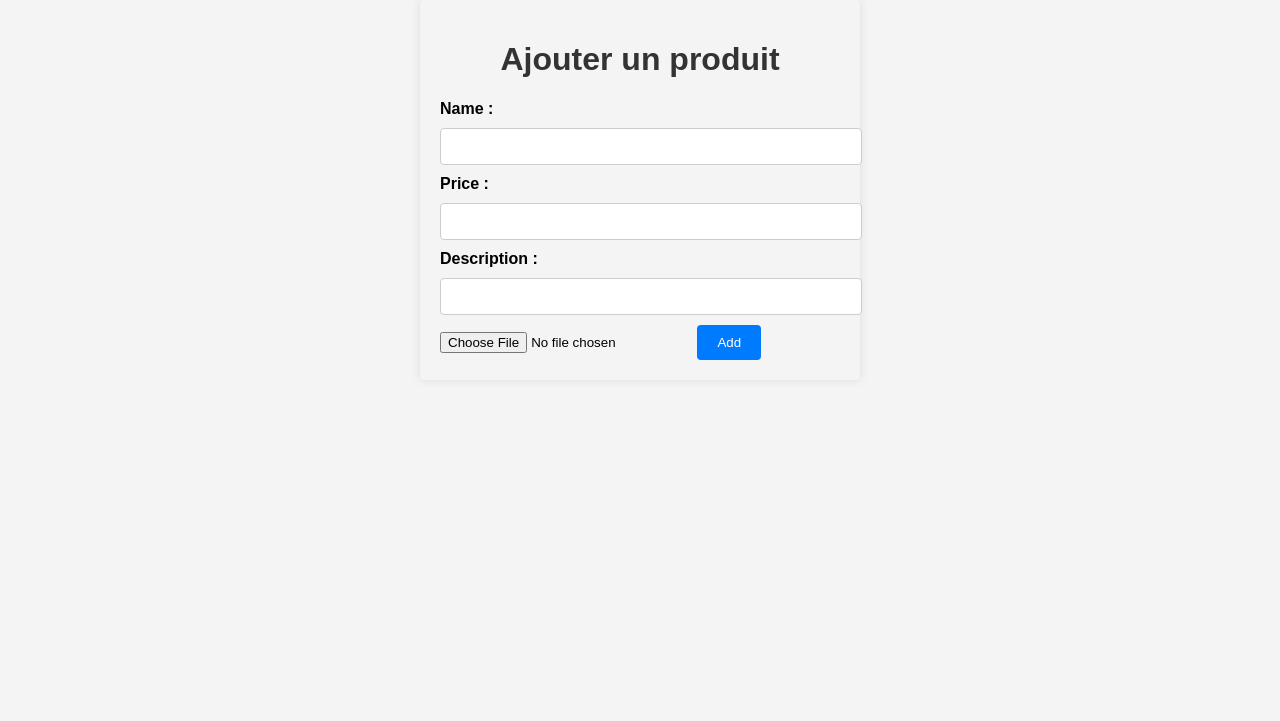
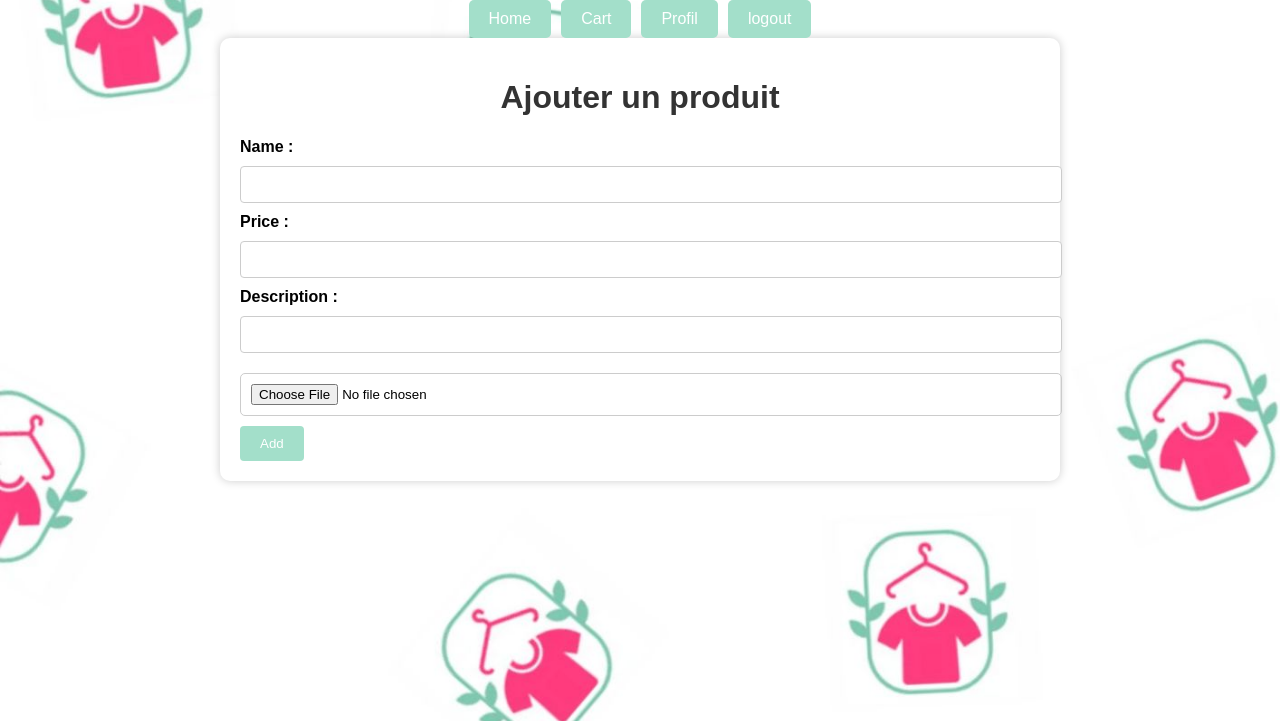
Before and after one commit to sebDtSci/vintedLikeComputingVision, a Flask app: page /add_product in a window 1280 px wide. Shown: the top 721 px of the page. Run offline with Flask 3, Linux system fonts and the light colour scheme.

Commit message:
new design

```diff
--- a/app.py
+++ b/app.py
@@ -46,6 +46,19 @@ def read_products_from_csv():
         for row in csv_reader:
             products.append(row)
     return products
+
+def user_from_csv():
+    """_summary_
+
+    Returns:
+        _type_: _description_
+    """
+    inf = []
+    with open(file = 'client.csv', mode = 'r') as file:
+        csv_reader = csv.DictReader(file)
+        for row in csv_reader:
+            inf.append(row)
+    return inf
 
 def allowed_file(filename):
     return '.' in filename and filename.rsplit('.', 1)[1].lower() in ALLOWED_EXTENSIONS
@@ -149,7 +162,6 @@ def add_product():
 @app.route('/product/<string:product_id>', methods=['GET'])
 def product_detail(product_id):
     products = read_products_from_csv()
-    # product = next((item for item in products if int(item['id']) == product_id), None)
     product = next((item for item in products if item['id'] == product_id), None)
 
     if product:
@@ -234,6 +246,54 @@ def add_to_cart():
 
     return redirect(url_for('index'))
 
+@app.route('/mesinfos', methods=['GET','POST'])
+def mesinfos():
+    infs = read_clients_from_csv()
+    for i in infs:
+        if i['id'] == str(current_user.id):  # Assurez-vous que les types des deux id correspondent
+            # return render_template('mesinfos.html', product=i)  # Retourne les informations si une correspondance est trouvée
+            if request.method == 'POST':
+                    # Update product details based on form data
+                    name = request.form['name']
+                    price = request.form['price']
+
+                    # Update the product in the CSV file
+                    for item in infs:
+                        if item['id'] == current_user.id:
+                            item['password'] = price
+                            item['id'] = name
+
+                    # Write the updated product list back to the CSV file
+                    with open('client.csv', 'w', newline='') as file:
+                        fieldnames = ['id', 'password']
+                        csv_writer = csv.DictWriter(file, fieldnames=fieldnames)
+                        csv_writer.writeheader()
+                        csv_writer.writerows(infs)
+
+
+                    products = read_products_from_csv()
+        # Update the product in the CSV file
+                    for item in products:
+                        if item['client'] == current_user.id:
+                            item['client'] = name
+
+
+                        # Write the updated product list back to the CSV file
+                    with open('products.csv', 'w', newline='') as file:
+                        fieldnames = ['id', 'name', 'price', 'client', 'img']
+                        csv_writer = csv.DictWriter(file, fieldnames=fieldnames)
+                        csv_writer.writeheader()
+                        csv_writer.writerows(products)
+
+                    # current_user.id = name
+
+                    return redirect(url_for('index'))
+            # print(i)
+            return render_template('mesinfos.html', product=i)
+
+
+
+
 @app.route('/show_cart')
 def show_cart():
     products_dict = {}
--- a/client.csv
+++ b/client.csv
@@ -1,5 +1,6 @@
 id,password
-seb,seb
+sebDtSci,seb43
 seb2,seb
 frank,1234
 frank,seb
+seb,seb43
--- a/model/nlpNER.py
+++ b/model/nlpNER.py
@@ -1,3 +1,4 @@
+""" Python file"""
 import spacy
 from spacy import displacy, tokenizer
 nlp = spacy.load('en_core_web_sm')
--- a/products.csv
+++ b/products.csv
@@ -1,2 +1 @@
 id,name,price,client,img
-c8be68b5-d6c9-41a8-b2b1-cc96be399812,ghost recon,45,seb,down.jpeg,"Video game Ghost recon from Ubisoft for Xbox 360, very good state.",['Ubisoft'],ghost
--- a/static/styles.css
+++ b/static/styles.css
@@ -1,9 +1,4 @@
-body {
-    font-family: Arial, sans-serif;
-    background-color: #f4f4f4;
-    margin: 0;
-    padding: 0;
-}
+
 
 h1 {
     color: #333;
@@ -16,7 +11,7 @@ h1 {
 
 label {
     display: inline-block;
-    width: 100px;
+    /* width: 100px; */
     font-weight: bold;
 }
 
@@ -29,7 +24,7 @@ input[type="text"] {
 }
 
 input[type="submit"] {
-    background-color: #007bff;
+    background-color: #a3dfca;
     color: #fff;
     padding: 10px 20px;
     border: none;
@@ -38,7 +33,7 @@ input[type="submit"] {
 }
 
 input[type="submit"]:hover {
-    background-color: #0056b3;
+    background-color: #a3dfca;
 }
 
 
@@ -57,7 +52,7 @@ input[type="submit"]:hover {
 
 .add-button a {
     display: inline-block;
-    background-color: #007bff;
+    background-color: #a3dfca;
     color: #fff;
     padding: 10px 20px;
     margin-top: 20px;
@@ -66,52 +61,40 @@ input[type="submit"]:hover {
 }
 
 .add-button a:hover {
-    background-color: #0056b3;
-}
-/* ... vos autres styles ... */
-
-.container {
-    width: 90%;
-    max-width: 400px;
-    margin: auto;
-    padding: 20px;
-    box-shadow: 0 0 10px rgba(0,0,0,0.1);
-    border-radius: 4px;
+    background-color: #a3dfca;
 }
 
 .login-form {
+    text-align: center;
     display: flex;
     flex-direction: column;
     gap: 20px;
 }
 
-.form-input {
-    padding: 10px;
-    border: 1px solid #ccc;
-    border-radius: 4px;
+
+
+/* Paragraphs */
+.container p {
+    font-size: 16px;
+    line-height: 1.5;
+    color: #666;
+    /* display: inline-block; Important pour faire en sorte que la bordure entoure le texte */
+    /* border: 1px solid #ccc; Ajoute une bordure */
+    /* padding: 5px; Espace entre le texte et la bordure */
+    /* margin: 5px; *//*Espace autour du paragraphe */
 }
 
-.submit-button {
-    background-color:#a3dfca; /*	 #007bff;*/
-    /* color: #fff; */
-    color: #e73491;
+/* Edit and Delete Buttons */
+.edit-button, .delete-button {
+    background-color: #f2f2f2;
     padding: 10px 20px;
-    border: none;
-    border-radius: 4px;
-    cursor: pointer;
+    border: 1px solid #ccc;
+    border-radius: 5px;
+    text-decoration: none;
+    color: #333;
+    margin-right: 10px;
 }
 
-.submit-button:hover {
-    background-color: #0056b3;
+.edit-button:hover, .delete-button:hover {
+    background-color: #ccc;
 }
-
-.logo h1 {
-    background-color:#a3dfca;
-    padding: 20px; /* Ajoute un espace autour du texte */
-    border: 2px solid #e73491; /* Ajoute une bordure */
-    border-radius: 10px; /* Arrondit les coins */
-    color: #e73491;
-    display: inline-block; /* Change le comportement par défaut de l'élément de bloc */
-    align-items: center;
-
-}
--- a/static/stylesLog.css
+++ b/static/stylesLog.css
@@ -1,8 +1,12 @@
-/* body {
+body {
     font-family: Arial, sans-serif;
-    background-color: #f2f2f2;
     margin: 0;
     padding: 0;
+    /* background-image: url('{{ url_for("static", filename="bg.jpg") }}'); */
+    background-image: url("bg.jpg");
+    background-size: cover;
+    background-position: center;
+    background-attachment: fixed;
 }
 
 .container {
@@ -14,11 +18,16 @@
     box-shadow: 0 0 10px rgba(0, 0, 0, 0.2);
 }
 
-h1 {
-    text-align: center;
+.logo {
+    background-color:#a3dfca;
+    padding: 20px; /* Ajoute un espace autour du texte */
+    border: 2px solid #e73491; /* Ajoute une bordure */
+    border-radius: 10px; /* Arrondit les coins */
+    color: #e73491;
+
 }
 
-.login-form {
+h1 {
     text-align: center;
 }
 
@@ -30,22 +39,20 @@ h1 {
     border-radius: 5px;
 }
 
+
 .submit-button {
-    background-color: #a3dfca;
+    background-color:#a3dfca; /*	 #007bff;*/
+    /* color: #fff; */
     color: #e73491;
+    padding: 10px 20px;
     border: none;
-    padding: 10px 20px;
     border-radius: 5px;
     cursor: pointer;
 }
 
-.submit-button:hover {
-    background-color: #0056b3;
-}
-
 a {
     text-decoration: none;
-    color: #007BFF;
+    color: #a3dfca;
 }
 
 .products {
@@ -62,7 +69,7 @@ a {
     border-radius: 5px;
     box-shadow: 0 0 5px rgba(0, 0, 0, 0.2);
     width: calc(33.33% - 20px);
-} */
+}
 
 img {
     max-width: 100%;
@@ -71,61 +78,26 @@ img {
 }
 
 
-body {
-    font-family: Arial, sans-serif;
-    background-color: #e0f7fa;
-    display: flex;
-    align-items: center;
-    justify-content: center;
-    height: 100vh;
+
+/* Navigation Button Styles */
+.nav-button {
+    background-color: #a3dfca;
+    color: #fff;
+    padding: 10px 20px;
+    border-radius: 5px;
+    text-decoration: none;
+    margin: 0 5px; /* Add margin to space out the buttons */
+
 }
 
-.login-container {
-    background-color: #e0f7fa;
-    padding: 50px;
-    border: 1px solid #ccc;
-    border-radius: 8px;
-    box-shadow: 0 4px 8px rgba(0, 0, 0, 0.1);
-    text-align: center;
-    width: 300px;
+/* .nav-button:hover {
+    background-color: #0056b3;
+    align-items: center;
+
+} */
+
+nav {
+    display: flex;
+    justify-content: center;
+    width: 100%;
 }
-
-.login-container h1 {
-    color: #e53935; /* STAILE text color */
-    margin-bottom: 30px;
-    font-size: 2em;
-}
-
-.login-container input {
-    width: 100%;
-    padding: 10px;
-    margin: 10px 0;
-    border: 1px solid #ccc;
-    border-radius: 4px;
-}
-
-.login-container button {
-    width: 100%;
-    padding: 10px;
-    background-color: #4CAF50;
-    color: white;
-    border: none;
-    border-radius: 4px;
-    cursor: pointer;
-    margin-top: 20px;
-}
-
-.login-container button:hover {
-    background-color: #45a049;
-}
-
-.login-container a {
-    display: block;
-    margin-top: 15px;
-    color: #007BFF;
-    text-decoration: none;
-}
-
-.login-container a:hover {
-    text-decoration: underline;
-}
--- a/templates/add_product.html
+++ b/templates/add_product.html
@@ -2,9 +2,18 @@
 <html>
 <head>
     <title>Ajouter un produit</title>
+    <link rel="stylesheet" type="text/css" href="{{ url_for('static', filename='stylesLog.css') }}">
     <link rel="stylesheet" type="text/css" href="{{ url_for('static', filename='styles.css') }}">
 </head>
 <body>
+    <header>
+        <nav>
+            <a href="/index" class="nav-button">Home</a>
+            <a href="/show_cart" class="nav-button">Cart</a>
+            <a href="#" class="nav-button">Profil</a>
+            <a href="/" class="nav-button"> logout </a>
+        </nav>
+    </header>
 
 <div class="container">
     <h1>Ajouter un produit</h1>
@@ -15,18 +24,18 @@
 
 
             <label for="name">Name :</label>
-            <input type="text" id="name" name="name"><br>
+            <input type="text" id="name" name="name" class="form-input"><br>
 
             <label for="price">Price :</label>
-            <input type="text" id="price" name="price"><br>
+            <input type="text" id="price" name="price" class="form-input"><br>
 
             <label for="comm">Description :</label>
-            <input type="text" id="comm" name="comm"><br>
+            <input type="text" id="comm" name="comm" class="form-input"><br>
 
 
-            <input type="file" name="product_image">
+            <input type="file" name="product_image" class="form-input">
 
-            <input type="submit" value="Add">
+            <input type="submit" value="Add" class="submit-button">
         </form>
     </div>
 </div>
```
Also changed, not shown: templates/index.html (+10 -5 lines), templates/login.html (+11 -41 lines), templates/mesinfos.html (+6 -7 lines), templates/pay.html (+13 -4 lines), static/bg.jpg (added), static/uploads/Capture_decran_2023-10-19_a_11.08.15.png (added), 2 other files.
